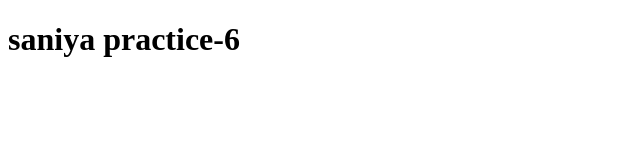
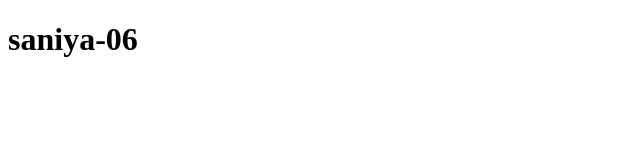
Before and after one commit to saniya-tirgar/practice-6, a plain HTML site: page index.html in a window 1280 px wide. Shown: the whole page, without its empty margins (0-640 px from the left). Drawn offline with Linux system fonts and the light colour scheme.

Commit message:
first commit

```diff
--- a/index.html
+++ b/index.html
@@ -6,6 +6,6 @@
     <title>Document</title>
 </head>
 <body>
-    <h1>saniya practice-6</h1>
+    <h1>saniya-06</h1>
 </body>
 </html>
```
